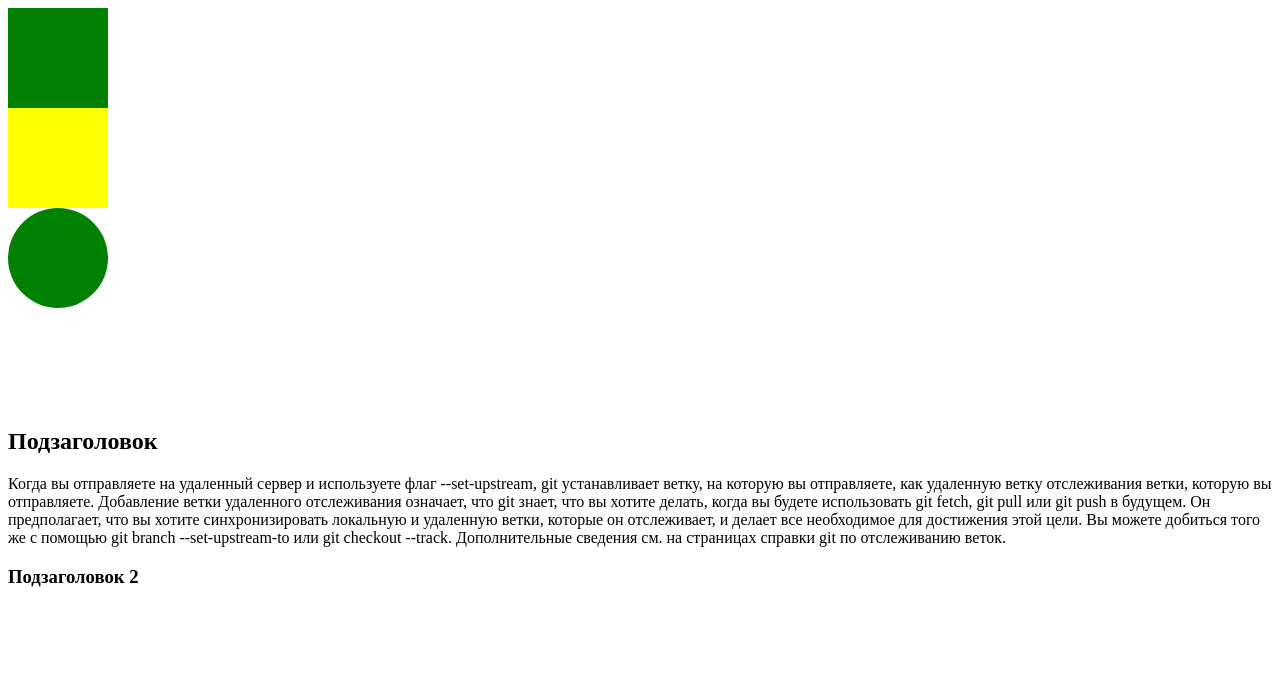
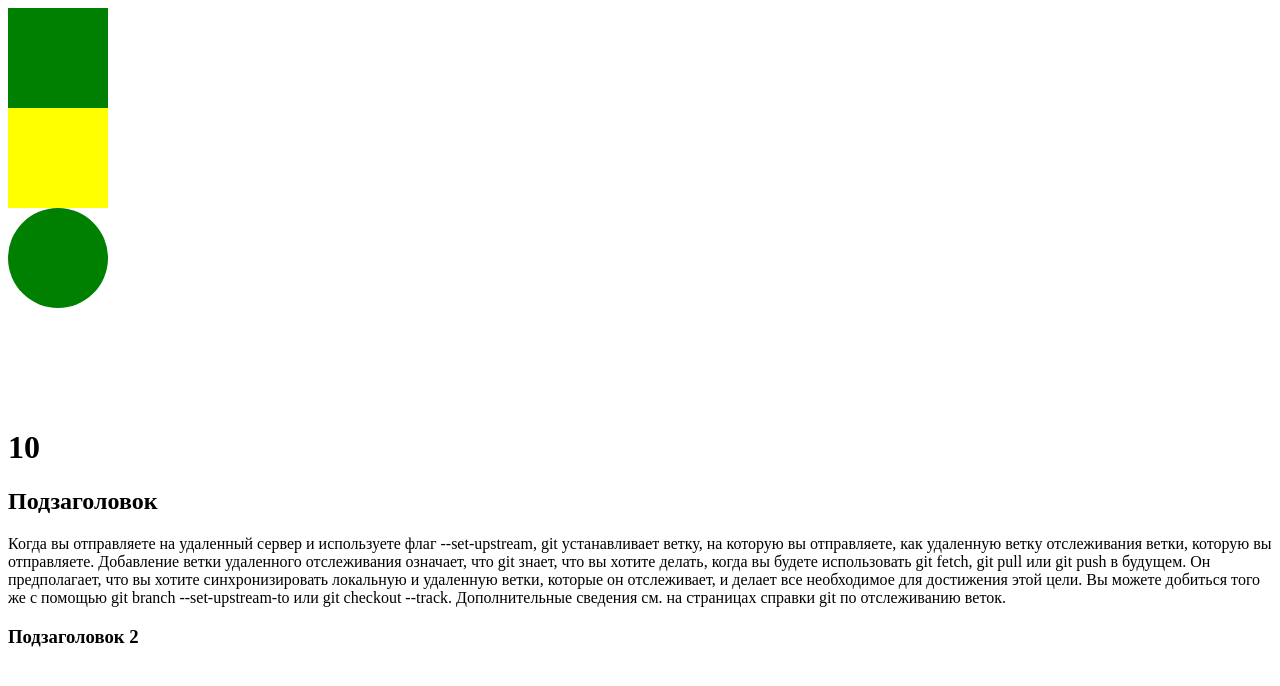
Before and after one commit to Arhidiman/git-test-repo, a React app: page / in a window 1280 px wide. Shown: the top 686 px of the page. Built offline with nearby package versions, Linux system fonts and the light colour scheme.

Commit message:
title 10

```diff
--- a/src/App.tsx
+++ b/src/App.tsx
@@ -10,6 +10,7 @@ function App() {
              <div className='square gray'></div>
              <div className='circle green'></div>
              <div className='circle gray'></div>
+             <h1>10</h1>
 
 
             <h2>Подзаголовок </h2>
```
